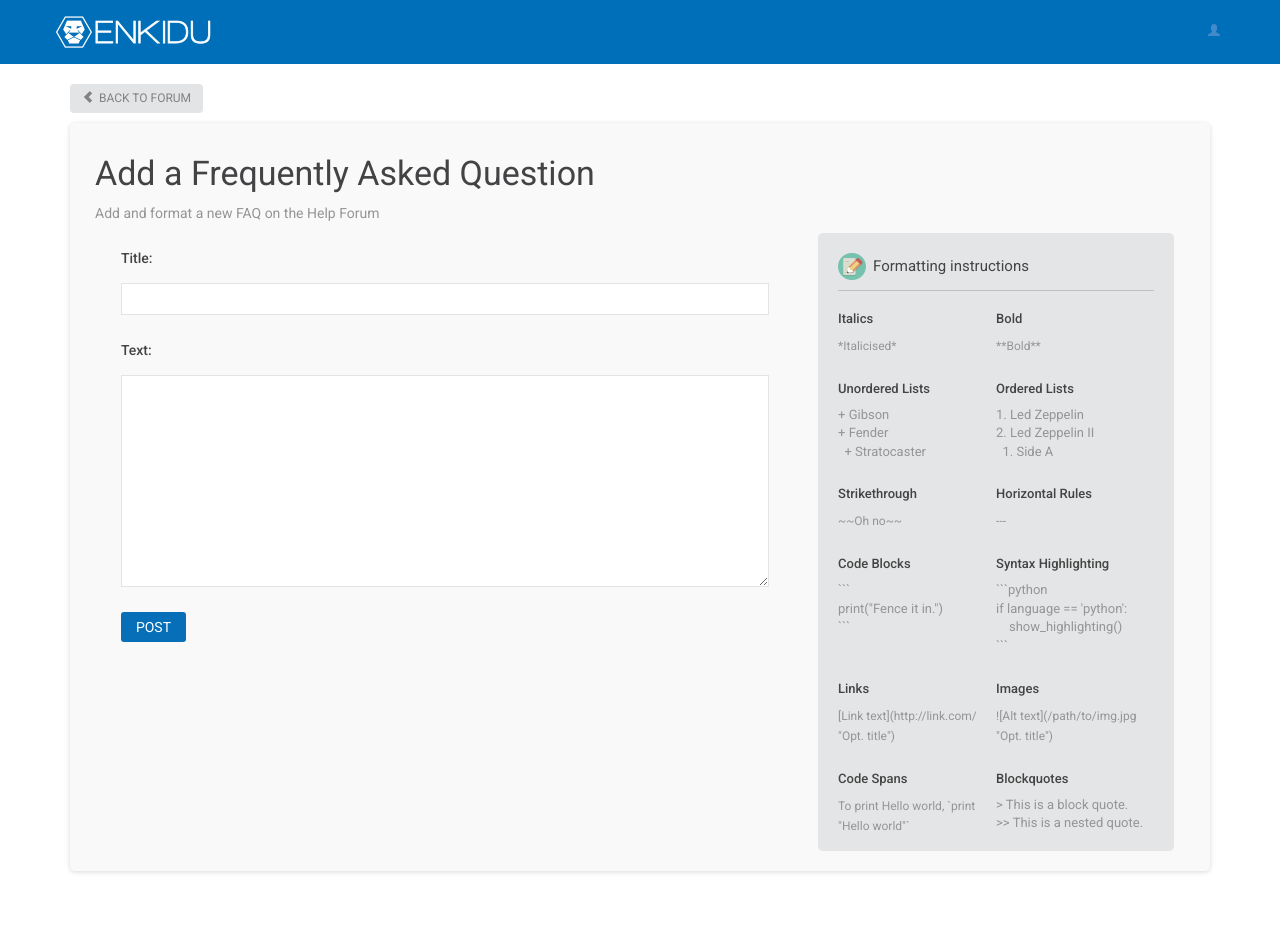
After one commit to eyeofthetiger/codereview, a Django app: page /app/add_faq/ in a window 1280 px wide. The commit adds this page. Run offline with Django 3.2, Linux system fonts and the light colour scheme; the visitor is signed in with stand-in values (Sample User, id 1); parts of the project's set-up code (start-up, migrations or seed data) failed here and were passed over; some libraries are stand-ins or nearby versions.

Commit message:
Stuff for mauricios project

````diff
--- a/review/forms.py
+++ b/review/forms.py
@@ -3,7 +3,7 @@ from datetime import datetime
 from django import forms
 from django.utils import timezone
 
-from review.models import Assignment, EmailPreferences, Question
+from review.models import Assignment, EmailPreferences, Question, Faq
 
 
 """ This file contains forms to be used throughout the codereview app. """
@@ -94,3 +94,19 @@ class AssignmentForm(forms.Form):
 		"""
 		data = self.cleaned_data['review_open_date']
 		return self.format_date(data)
+
+
+###### FOR MAURICIOS INDIVIDUAL PROJECT
+class FaqForm(forms.ModelForm):
+	""" A form for the creation of Faqs in the question forum. """
+	class Meta:
+		""" Builds the form from the Faq model. """
+		model = Faq
+		fields = [
+			'title',
+			'text_raw'
+		]
+		labels = {
+            'text_raw': "Text",
+        }
+########################################
--- a/review/models.py
+++ b/review/models.py
@@ -86,14 +86,14 @@ class Assignment(models.Model):
 	def set_async(self):
 		""" Set the async triggers for this Assignment. """
 		print "Setting async"
-		# now = timezone.now()
-		# if self.open_date >= now:
-		# 	tasks.open_date_reached.apply_async(args=(self,), eta=self.open_date)
-		# if self.get_before_due_date() >= now:
-		# 	tasks.due_date_tomorrow.apply_async(args=(self,),
-		# 		eta=self.get_before_due_date())
-		# if self.due_date >= now:
-		# 	tasks.due_date_reached.apply_async(args=(self,), eta=self.due_date)
+		now = timezone.now()
+		if self.open_date >= now:
+			tasks.open_date_reached.apply_async(args=(self,), eta=self.open_date)
+		if self.get_before_due_date() >= now:
+			tasks.due_date_tomorrow.apply_async(args=(self,),
+				eta=self.get_before_due_date())
+		if self.due_date >= now:
+			tasks.due_date_reached.apply_async(args=(self,), eta=self.due_date)
 
 	def get_before_due_date(self):
 		""" Return the datetime 24 hours before the due date. """
@@ -290,3 +290,13 @@ class ResponseComment(models.Model):
 	text_raw = models.TextField()
 	create_date = models.DateTimeField()
 	modified_date = models.DateTimeField()
+
+
+##### The following has been added for Mauricio's individual project.
+class Faq(models.Model):
+	title = models.CharField(max_length=140)
+	text = models.TextField()
+	text_raw = models.TextField()
+
+	def summary(self):
+		return self.text_raw[:50]
--- /dev/null
+++ b/review/templates/review/add_faq.html
@@ -0,0 +1,120 @@
+{% extends "review/base.html" %}
+{% block content %}
+	<p><a class="btn btn-default" href="{% url 'forum' %}"><span class="glyphicon glyphicon-chevron-left"></span>back to forum</a></p>
+
+
+	<section class="card">
+		<div>
+			<h2>Add a Frequently Asked Question</h2>
+			<p>Add and format a new FAQ on the Help Forum</p>
+		</div>
+		<div class="container container-md">
+		<div class="row">
+			<div class="col-lg-8 col-md-8 col-sm-8 col-xs-8">
+
+	{% if error_message %}
+	<div class="alert alert-danger" role="alert">
+			<p><strong>{{ error_message }}</strong></p>
+	</div>
+	{% endif %}
+
+	<form method="post" enctype="multipart/form-data">
+		<div class="form-group">
+		    {% csrf_token %}
+		    {{ form.as_p }}
+			<input type="submit" value="Post" />
+		</div>
+	</form>
+</div>
+<div class="format col-lg-4 col-md-4 col-sm-4 col-xs-4">
+	<h3>Formatting instructions</h3>
+	<div class="set-row">
+		<div class="instruction-set">
+			<h4>Italics</h4>
+			<p>*Italicised*</p>
+		</div>
+		<div class="instruction-set">
+			<h4>Bold</h4>
+			<p>**Bold**</p>
+		</div>
+	</div>
+	<div class="set-row">
+		<div class="instruction-set">
+			<h4>Unordered Lists</h4>
+			<p> <pre>+ Gibson
++ Fender
+  + Stratocaster</pre></p>
+		</div>
+		<div class="instruction-set">
+			<h4>Ordered Lists</h4>
+			<p><pre>1. Led Zeppelin
+2. Led Zeppelin II
+  1. Side A</pre></p>
+		</div>
+	</div>
+
+
+	<div class="set-row">
+		<div class="instruction-set">
+			<h4>Strikethrough</h4>
+			<p>~~Oh no~~</p>
+		</div>
+		<div class="instruction-set">
+			<h4>Horizontal Rules</h4>
+			<p>---</p>
+		</div>
+	</div>
+
+	<div class="set-row">
+
+			<div class="instruction-set">
+			<h4>Code Blocks</h4>
+			<p><pre>```
+print("Fence it in.")
+```</pre></p>
+		</div>
+		<div class="instruction-set">
+			<h4>Syntax Highlighting</h4>
+			<p><pre>
+```python
+if language == 'python':
+    show_highlighting()
+```</pre></p>
+		</div>
+	</div>
+
+	<div class="set-row">
+		<div class="instruction-set">
+			<h4>Links</h4>
+			<p>[Link text](http://link.com/ "Opt. title")</p>
+		</div>
+		<div class="instruction-set">
+			<h4>Images</h4>
+			<p>![Alt text](/path/to/img.jpg "Opt. title")</p>
+		</div>
+	</div>
+
+	<div class="set-row">
+		<div class="instruction-set">
+			<h4>Code Spans</h4>
+			<p>To print Hello world, `print "Hello world"`</p>
+		</div>
+		<div class="instruction-set">
+			<h4>Blockquotes</h4>
+			<p><pre>> This is a block quote.
+>> This is a nested quote.</pre></p>
+		</div>
+	</div>
+
+
+
+	</div>
+
+
+</div>
+</div>
+</section>
+
+
+
+{% endblock %}
--- a/review/urls.py
+++ b/review/urls.py
@@ -65,4 +65,9 @@ urlpatterns = patterns('',
     # Development/Testing URLs
     url(r'^reset/$', development.reset_test_database,
         name='reset_test_database'),
+
+    ######### FOR MAURICIOS INDIVIDUAL PROJECT ########
+    url(r'^faq/(?P<faq_pk>\d+)/$', views.faq, name='faq'),
+    url(r'^add_faq/$', views.add_faq, name='add_faq'),
+
 )
--- a/review/views.py
+++ b/review/views.py
@@ -13,9 +13,10 @@ from django.core.urlresolvers import reverse
 from django.views.decorators.csrf import ensure_csrf_cookie, csrf_exempt
 
 from review.models import Submission, SubmissionFile, Course, Assignment, \
-	AssignedReview, Comment, CommentRange, EmailPreferences, Question, Response
+	AssignedReview, Comment, CommentRange, EmailPreferences, Question, \
+	Response, Faq
 from review.forms import UploadForm, AssignmentForm, QuestionForm, \
-	ResponseForm, EmailPreferencesForm
+	ResponseForm, EmailPreferencesForm, FaqForm
 from review.email import send_email
 from review.submission import zip_submission, get_directory_contents, \
 	get_file_contents, save_zip, save_file, is_zipfile
@@ -73,12 +74,36 @@ def staff(request):
 	# Get all questions for forum
 	questions = Question.objects.order_by('create_date')
 
+
+	### THE FOLLOWING IS FOR MAURICIO'S INDIVIDUAL PROJECT ###
+
+	reports = []
+	due_assignments = [a for a in assignments if a.due_date_passed()]
+	for student in User.objects.all():
+		if not student.is_staff:
+			submitted = len([a for a in due_assignments if a.was_submitted(student)])
+			num_submitted = str(submitted) + "/" + str(len(due_assignments))
+			report = {
+				'user':student,
+				'num_submitted': num_submitted,
+				'num_questions': len(Question.objects.filter(user=student)),
+				'num_answers': len(Response.objects.filter(user=student)),
+			}
+			reports.append(report)
+
+	faqs = Faq.objects.all()
+
+
+	#######################
+
 	context = {
 		"title": course,
 		"course": course,
 		"user": user,
 		"assignments": assignments,
 		"questions": questions,
+		"reports": reports,
+		"faqs":faqs,
 	}
 
 	return render(request, 'review/staff.html', context)
@@ -87,15 +112,25 @@ def staff(request):
 def forum(request):
 	""" Displays the forum page. """
 	user = request.user
+	if user.is_staff:
+		return redirect('staff')
+
 	course = Course.objects.get(id=1)
 	# Get all questions for forum
 	questions = Question.objects.order_by('create_date')
+
+	### THE FOLLOWING IS FOR MAURICIO'S INDIVIDUAL PROJECT ###
+
+	faqs = Faq.objects.all()
+
+	#######################
 
 	context = {
 		"title": course,
 		"course": course,
 		"user": user,
 		"questions": questions,
+		"faqs": faqs,
 	}
 
 	return render(request, 'review/forum.html', context)
@@ -641,3 +676,45 @@ def is_allowed_to_review(user, submission):
 	if len(assigned_review) > 0:
 		return True
 	return False
+
+
+######### FOR MAURICIOS INDIVIDUAL PROJECT ########
+
+def faq(request, faq_pk):
+	faq = get_object_or_404(Faq, pk = faq_pk)
+
+	context = {
+		'title': faq.title,
+		'faq': faq,
+	}
+
+	return render(request, 'review/faq.html', context)
+
+@login_required
+def add_faq(request):
+	""" Displays a form for creating a new Question on the forum. """
+	user = request.user
+	if not user.is_staff:
+		redirect('index')
+
+	if request.method == 'POST':
+		form = FaqForm(request.POST)
+		if form.is_valid():
+			faq = Faq(
+				title=form.data['title'],
+				text=markdown_to_html(form.data['text_raw']),
+				text_raw=form.data['text_raw'],
+			)
+			faq.save()
+		return redirect('forum')
+	else:
+		form = FaqForm()
+
+	context = {
+		'title': 'Add a frequently asked question',
+		'form': form
+	}
+
+	return render(request, 'review/add_faq.html', context)
+
+#################
````
Also changed, not shown: review/development.py (+17 -3 lines), review/templates/review/faq.html (added, +13 -0 lines), review/templates/review/forum.html (+6 -22 lines), review/templates/review/staff.html (+26 -38 lines), review/templates/review/submission.html (+7 -1 lines).
